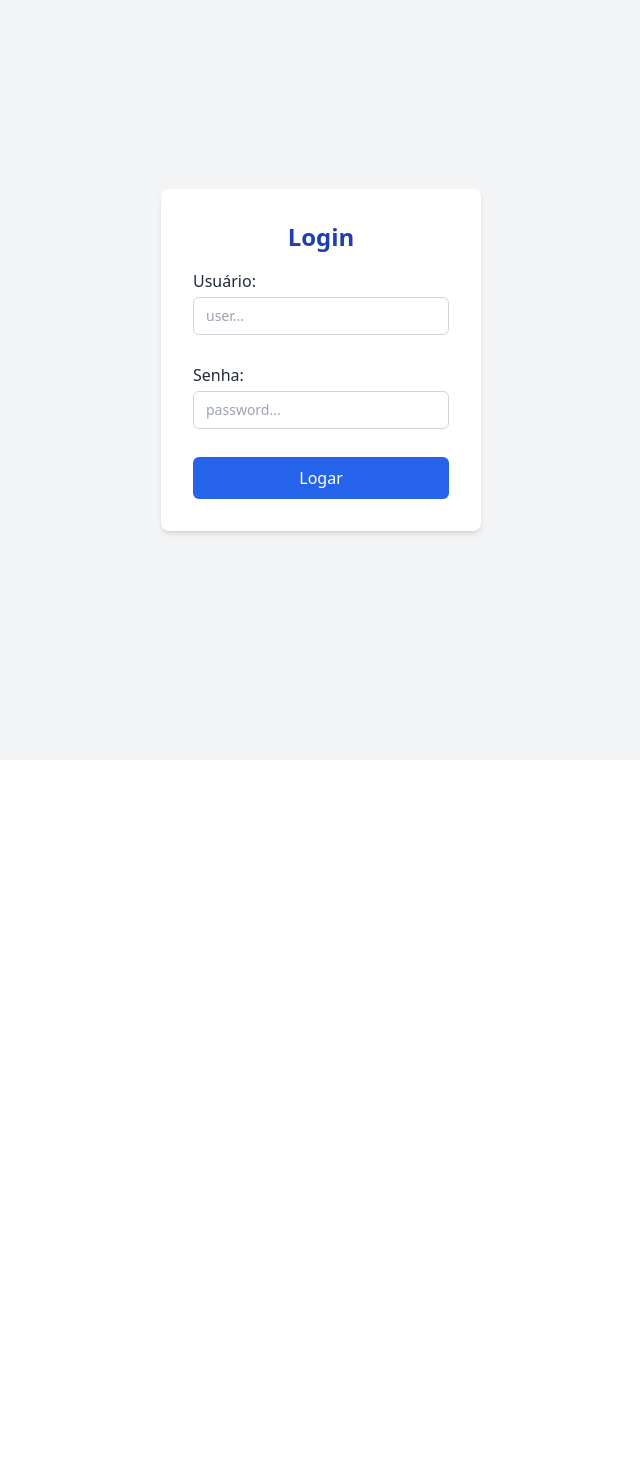
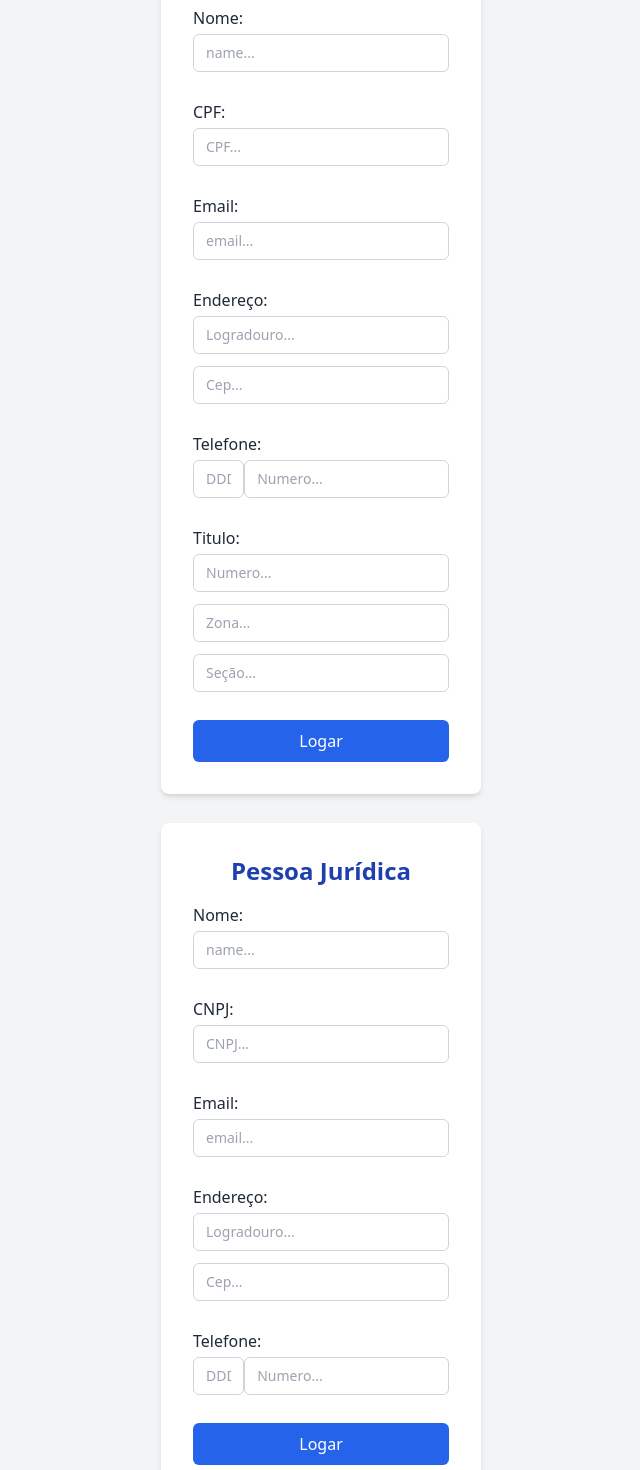
Before and after one commit to RaphaelScheideggerG/BFD-REACT, a React (Vite) app: page / in a window 1280 px wide. Shown: the part 40-1510 px from the top of the page, without its empty margins (319-959 px from the left). Before the commit the page ends 800 px from the top, so only its background shows below. Built offline with nearby package versions, Linux system fonts and the light colour scheme.

Commit message:
Adição da tela de cadastro de pf e pj

```diff
--- a/src/App.jsx
+++ b/src/App.jsx
@@ -1,9 +1,11 @@
-import Login from './tailwind/Login.jsx';
-// import Cadastro from "../componentes/Cadastro";
+//import Login from './tailwind/Login.jsx';
+import PFLogin from './tailwind/PFLogin.jsx';
+import PJLogin from './tailwind/PJLogin.jsx';
 export default function App() {
   return (
     <>
-      <Login/>
+      <PFLogin/>
+      <PJLogin/>
     </>
   )
 }
--- /dev/null
+++ b/src/tailwind/PFLogin.jsx
@@ -0,0 +1,54 @@
+import React from "react";
+
+import Label from "./Label.jsx";
+import LabelTitle from "./LabelTitle.jsx";
+import Button from "./Button.jsx";
+import InputText from "./InputText.jsx";
+import InputPassword from "./InputPassword.jsx";
+
+function PFLogin() {
+  return (
+    <div className="flex justify-center items-center h-screen w-screen bg-gray-100">
+      <form className="bg-white p-8 rounded-lg shadow-md w-80">
+        <LabelTitle texto="Pessoa Física" />
+
+        <div className="mb-4 flex flex-col">
+          <Label texto="Nome:" />
+          <InputPassword placeholder="name..." />
+        </div>
+
+        <div className="mb-4 flex flex-col">
+          <Label texto="CPF:" />
+          <InputPassword placeholder="CPF..." />
+        </div>
+
+        <div className="mb-4 flex flex-col">
+          <Label texto="Email:" />
+          <InputPassword placeholder="email..." />
+        </div>
+
+        <div className="mb-4 flex flex-col">
+          <Label texto="Endereço:" />
+          <InputPassword placeholder="Logradouro..." />
+          <InputPassword placeholder="Cep..." />
+        </div>
+
+        <div className="mb-4 flex flex-col">
+          <Label texto="Telefone:" />
+          <div class="flex ...">  <div class="w-1/5 ..."><InputPassword placeholder="DDD..."/></div>  <div class="w-4/5 ..."><InputPassword placeholder="Numero..."/></div></div>
+
+        </div>
+
+        <div className="mb-4 flex flex-col">
+          <Label texto="Titulo:" />
+          <InputPassword placeholder="Numero..." />
+          <InputPassword placeholder="Zona..." />
+          <InputPassword placeholder="Seção..." />
+        </div>
+
+        <Button valor="Logar" />
+      </form>
+    </div>
+  );
+}
+export default PFLogin;
--- /dev/null
+++ b/src/tailwind/PJLogin.jsx
@@ -0,0 +1,47 @@
+import React from "react";
+
+import Label from "./Label.jsx";
+import LabelTitle from "./LabelTitle.jsx";
+import Button from "./Button.jsx";
+import InputText from "./InputText.jsx";
+import InputPassword from "./InputPassword.jsx";
+
+function PJLogin() {
+  return (
+    <div className="flex justify-center items-center h-screen w-screen bg-gray-100">
+      <form className="bg-white p-8 rounded-lg shadow-md w-80">
+        <LabelTitle texto="Pessoa Jurídica" />
+
+        <div className="mb-4 flex flex-col">
+          <Label texto="Nome:" />
+          <InputPassword placeholder="name..." />
+        </div>
+
+        <div className="mb-4 flex flex-col">
+          <Label texto="CNPJ:" />
+          <InputPassword placeholder="CNPJ..." />
+        </div>
+
+        <div className="mb-4 flex flex-col">
+          <Label texto="Email:" />
+          <InputPassword placeholder="email..." />
+        </div>
+
+        <div className="mb-4 flex flex-col">
+          <Label texto="Endereço:" />
+          <InputPassword placeholder="Logradouro..." />
+          <InputPassword placeholder="Cep..." />
+        </div>
+
+        <div className="mb-4 flex flex-col">
+          <Label texto="Telefone:" />
+          <div class="flex ...">  <div class="w-1/5 ..."><InputPassword placeholder="DDD..."/></div>  <div class="w-4/5 ..."><InputPassword placeholder="Numero..."/></div></div>
+
+        </div>
+
+        <Button valor="Logar" />
+      </form>
+    </div>
+  );
+}
+export default PJLogin;
```
